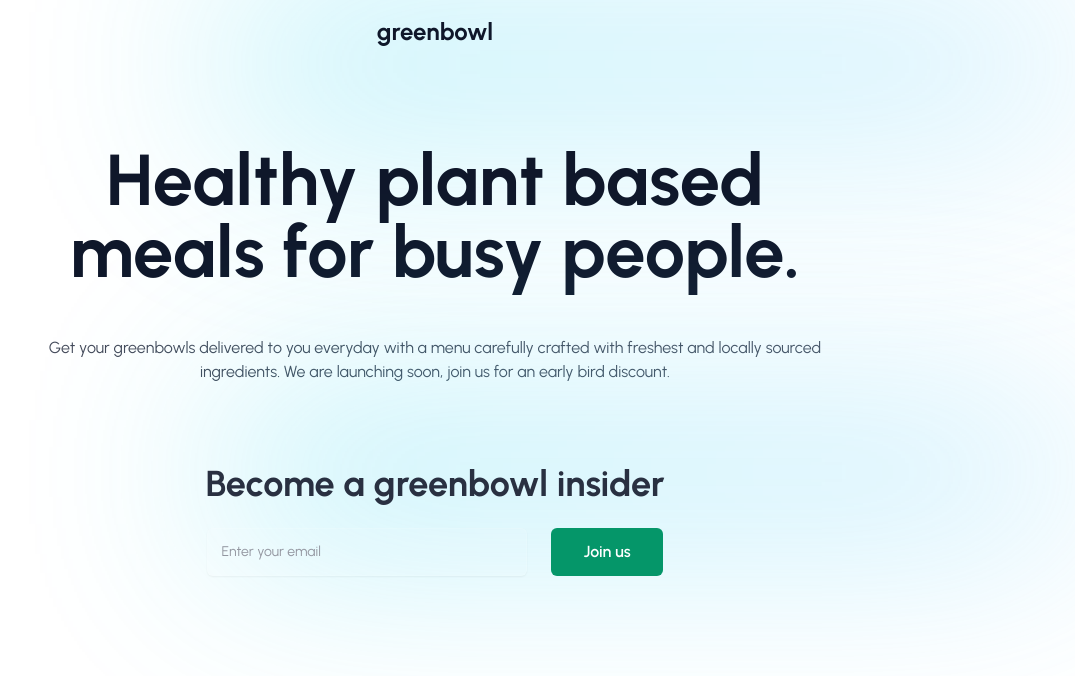
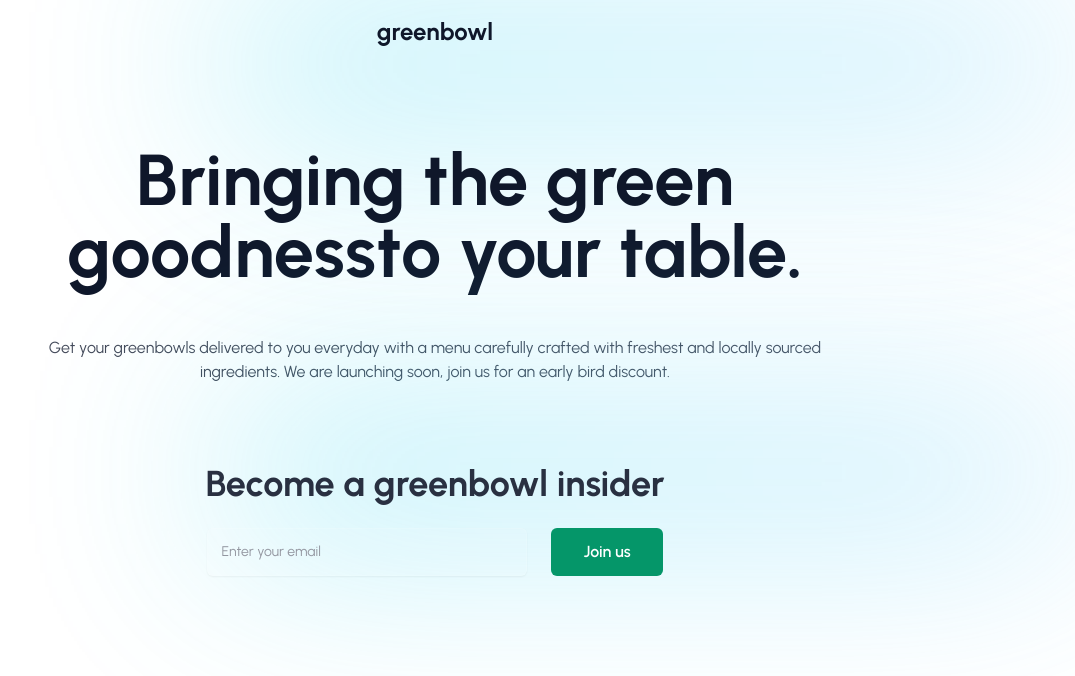
Before and after one commit to vishal2457/greenbowl, an Astro site: page / in a window 1280 px wide. Shown: the whole page, without its empty margins (205-1280 px from the left). Built offline with nearby package versions, Linux system fonts and the light colour scheme; Astro itself is replaced by a stand-in of ours.

Commit message:
Update HeroSection.astro

```diff
--- a/src/components/HeroSection.astro
+++ b/src/components/HeroSection.astro
@@ -11,7 +11,7 @@
     <Container>
         <div class="relative pt-36 ml-auto">
             <div class="lg:w-2/3 text-center mx-auto">
-                <h1 class="text-gray-900 dark:text-white font-bold text-5xl md:text-6xl xl:text-7xl">Healthy plant based meals <span class="text-primary dark:text-white">for busy people.</span></h1>
+                <h1 class="text-gray-900 dark:text-white font-bold text-5xl md:text-6xl xl:text-7xl">Bringing the green goodness<span class="text-primary dark:text-white">to your table.</span></h1>
                 <p class="mt-12 text-gray-700 dark:text-gray-200">Get your greenbowls delivered to you everyday with a menu carefully crafted with freshest and locally sourced ingredients. We are launching soon, join us for an early bird discount.</p>
                 <!-- <div class="mt-16 flex flex-wrap justify-center gap-y-4 gap-x-6">
                     <a
```
